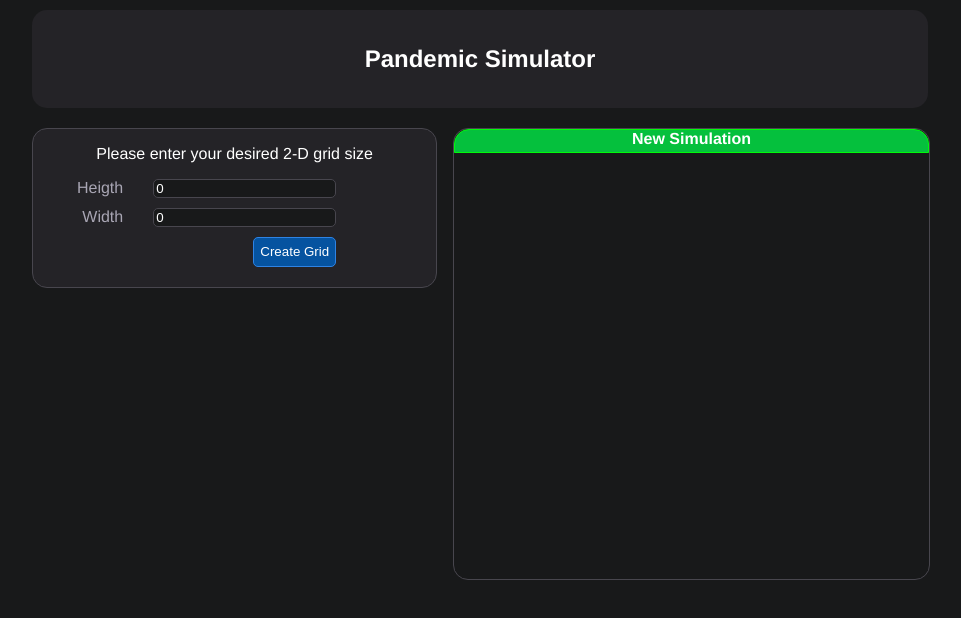
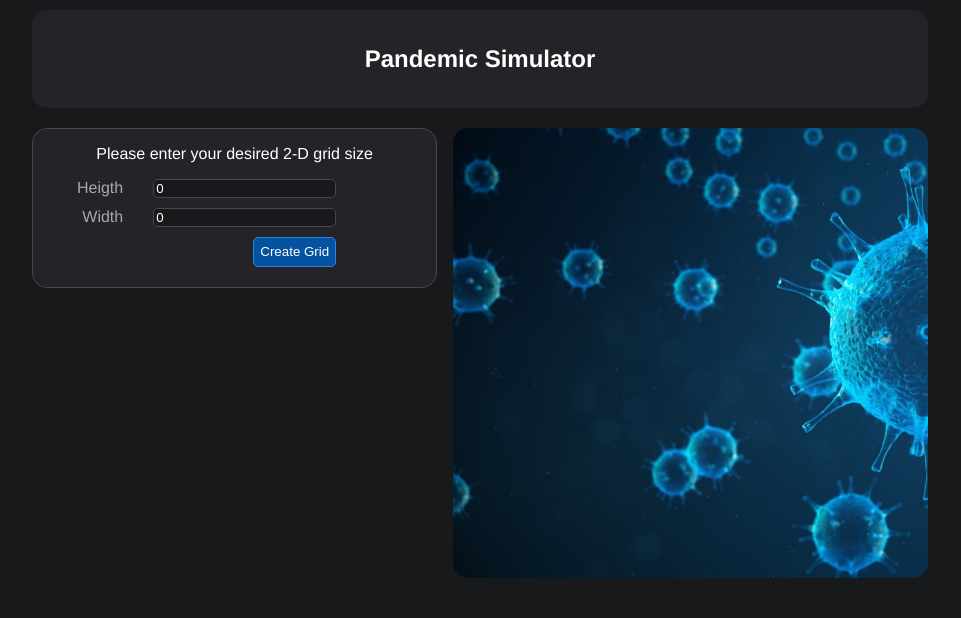
Before and after one commit to Josue0117/pandemic-simulator, a Vue app: page / in a window 1280 px wide. Shown: the top 618 px of the page, without its empty margins (160-1121 px from the left). Built offline with nearby package versions, Linux system fonts and the light colour scheme.

Commit message:
New image to hide grid

```diff
--- a/src/App.vue
+++ b/src/App.vue
@@ -2,7 +2,8 @@
   <div class="container">
     <tittle-bar tittle="Pandemic Simulator"></tittle-bar>
     <grid-form @create-new-grid="createCustomGrid" tittle="Please enter your desired 2-D grid size"></grid-form>
-    <grid :height="height" :width="width"></grid>
+    <img v-if="height == 0 && width ==0" src="./assets/virus3.jpg">
+    <grid v-else :height="height" :width="width"></grid>
   </div>
 </template>
 
@@ -51,10 +52,19 @@ div.container{
   left: 15%;
 }
 
+img{
+  position: absolute;
+  top: 127.81px;
+  width: 53%;
+  left: 47%;
+  height: 450px;
+  border-radius: 15px;
+}
+
 td{
-        border: solid 1px #48464e;
-        border-radius: 5px;
-        background: #242327;
-        height: 30px;
-    }
+  border: solid 1px #48464e;
+  border-radius: 5px;
+  background: #242327;
+  height: 30px;
+}
 </style>
--- a/src/components/Grid.vue
+++ b/src/components/Grid.vue
@@ -9,8 +9,26 @@
 <script>
 export default {
     props: [ 'height' , 'width'],
+    mounted: function() {
+        const table = document.getElementById("grid");
+
+        for(let i=0; i<this.height; i++){
+            var newRow = document.createElement('tr');
+            for(let j=0; j<this.width; j++){
+                var newTd = document.createElement('td');
+                newTd.setAttribute('id','id'+i+','+j);
+                newTd.setAttribute('class','grid');
+                newRow.appendChild(newTd);
+            }
+            table.appendChild(newRow);
+        }
+        console.log(this.height+' '+this.width);
+    },
     updated: function() {
         const table = document.getElementById("grid");
+        while (table.firstChild) {
+            table.removeChild(table.firstChild);
+        }
 
         for(let i=0; i<this.height; i++){
             var newRow = document.createElement('tr');
--- a/src/components/GridForm.vue
+++ b/src/components/GridForm.vue
@@ -5,7 +5,7 @@
             <div class="form-control" :class="{invalid: invalidHeight == true}">
                 <label for="height">Heigth</label>
                 <input id="height" name="height" type="number" v-model="height" @change="validateHeight"/>
-                <p class="invalid" v-if="invalidHeigth">Invalid input, just integer and less than 50 allowed</p>
+                <p class="invalid" v-if="invalidHeight">Invalid input, just integer and less than 50 allowed</p>
             </div>
             <div class="form-control" :class="{invalid: invalidWidth == true}">
                 <label for="width">Width</label>
```
Also changed, not shown: src/assets/virus2.jpg (added), src/assets/virus3.jpg (added).
